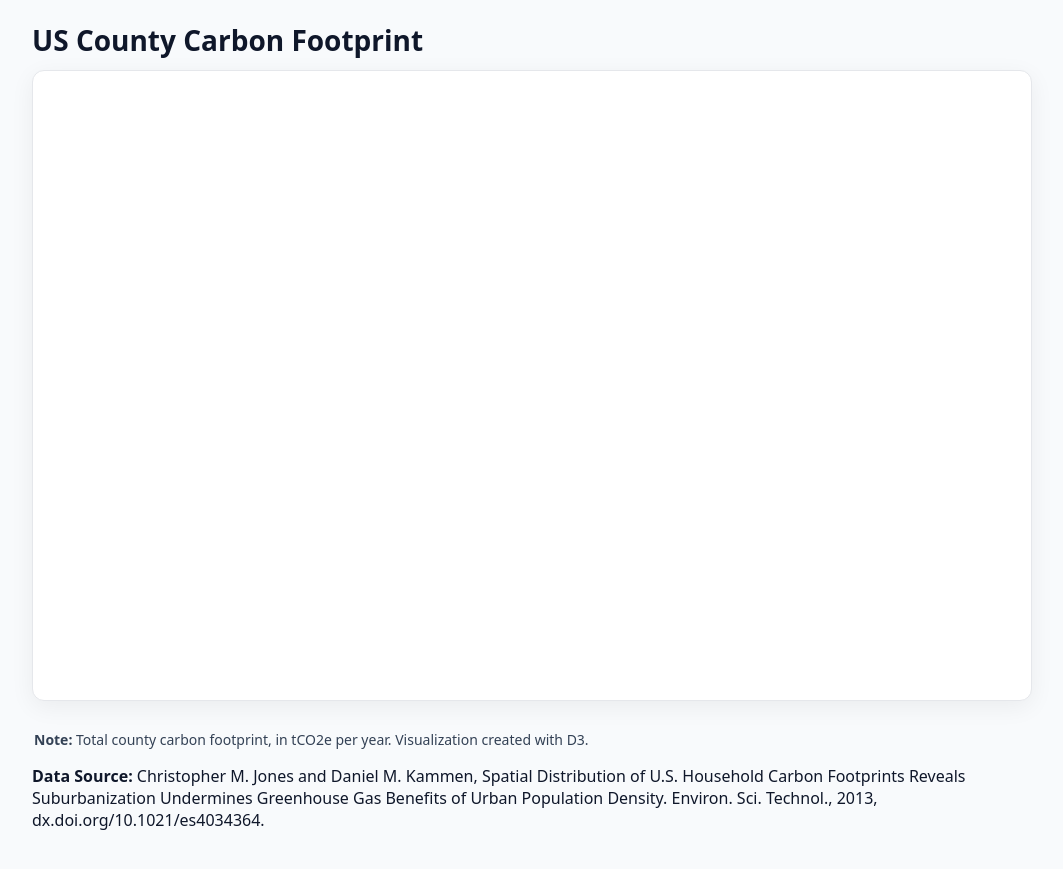
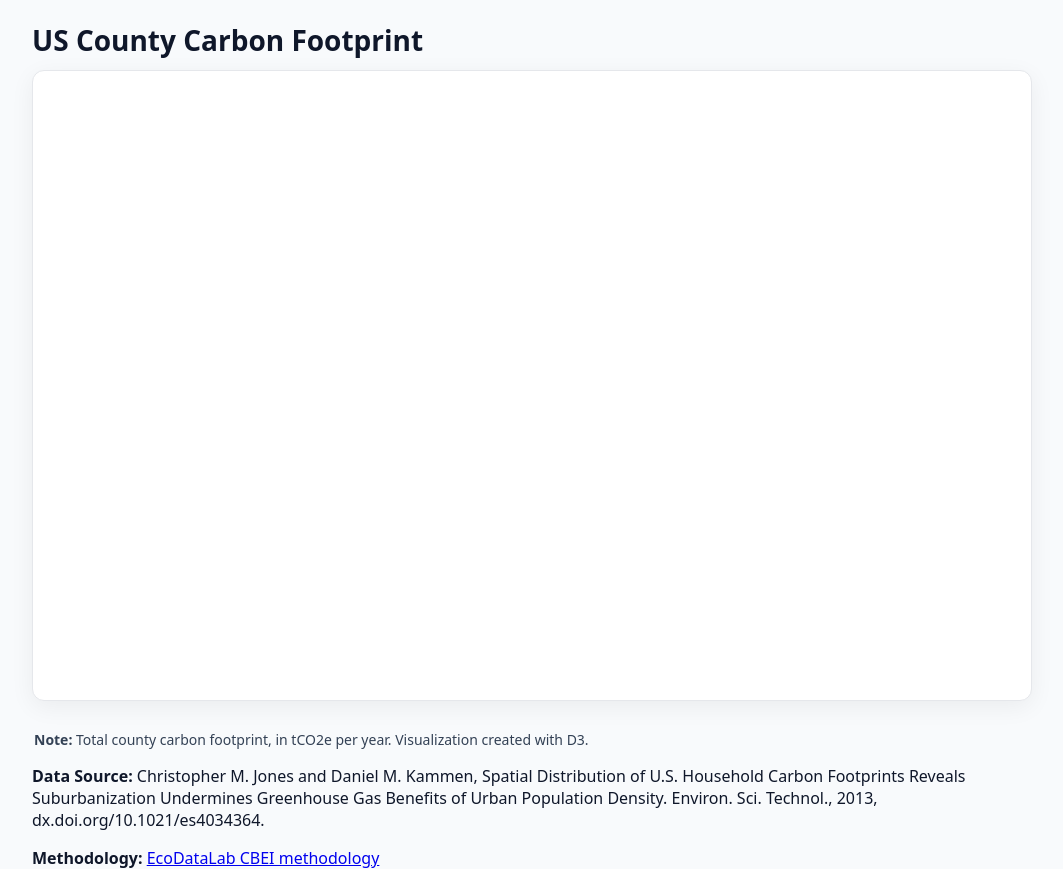
Before and after one commit to Locutuss/D3Map, a plain HTML site: page index.html in a window 1280 px wide. Shown: the whole page, without its empty margins (108-1171 px from the left). Before the commit the page ends 831 px from the top, so only its background shows below. Drawn offline with nearby package versions, Linux system fonts and the light colour scheme; no server answers.

Commit message:
added methodology link

```diff
--- a/index.html
+++ b/index.html
@@ -40,7 +40,9 @@
       Environ. Sci. Technol., 2013, dx.doi.org/10.1021/es4034364.
     </p>
 
-
+    <strong>Methodology:</strong> <a href="https://www.ecodatalab.com/cbei/methodology">EcoDataLab CBEI methodology</a>
+    </p>
   </main>
 </body>
+
 </html>
```
